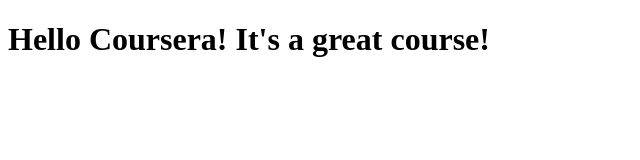
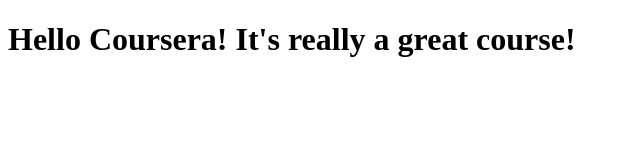
Before and after one commit to ricardo-git/coursera, a plain HTML site: page site/index.html in a window 1280 px wide. Shown: the whole page, without its empty margins (0-640 px from the left). Drawn offline with Linux system fonts and the light colour scheme.

Commit message:
outra alteracao

```diff
--- a/site/index.html
+++ b/site/index.html
@@ -4,6 +4,6 @@
 <title>Hello Coursera!</title>
 </head>
 <body>
-<h1>Hello Coursera! It's a great course!</h1>
+<h1>Hello Coursera! It's really a great course!</h1>
 </body>
 </html>
```
